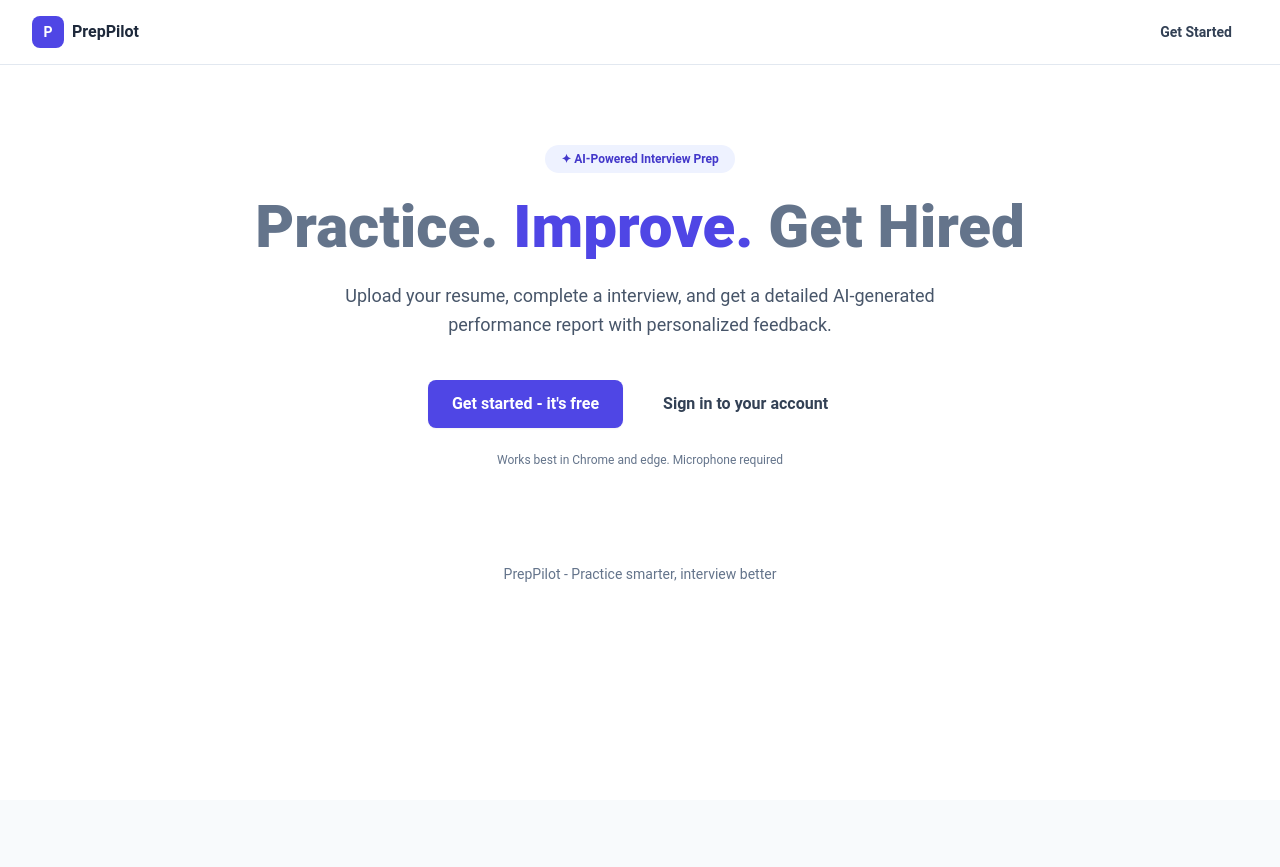
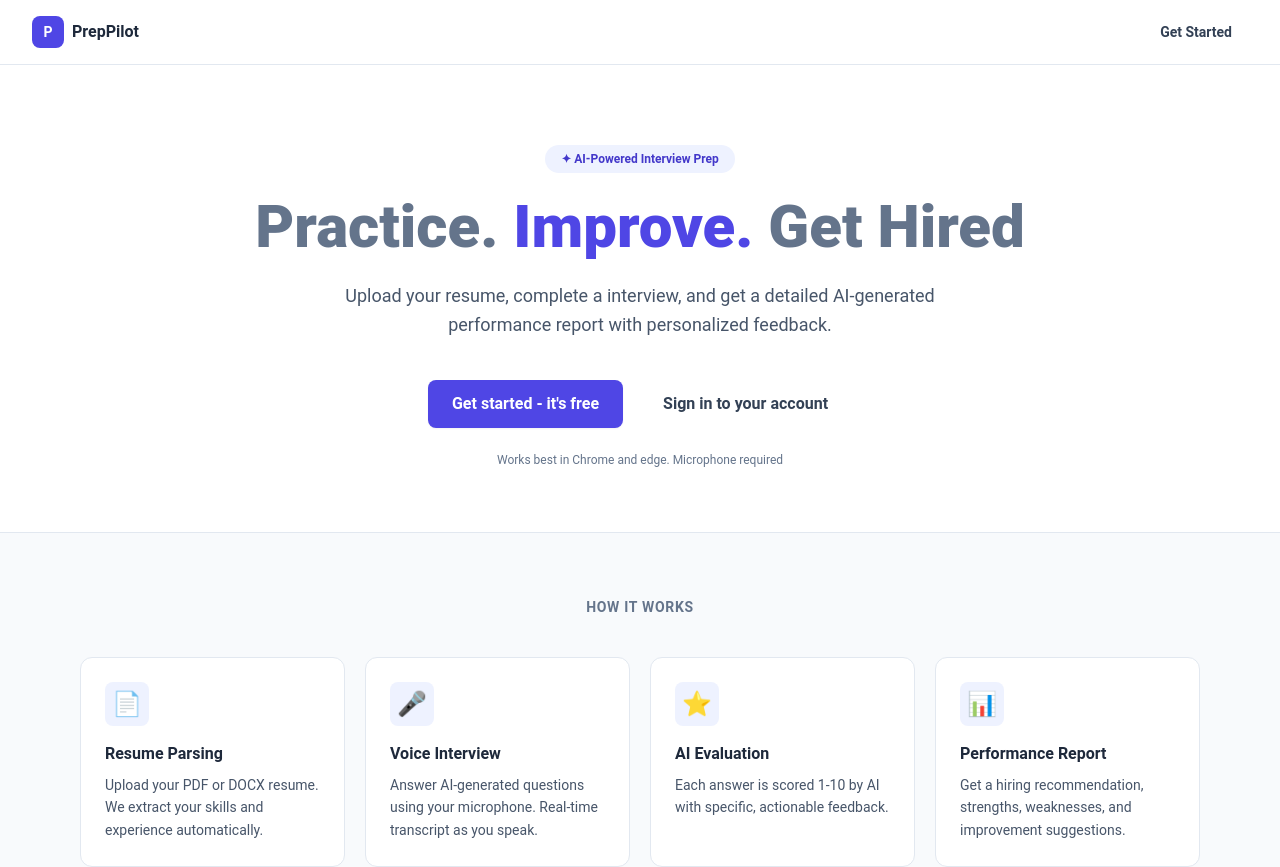
Before and after one commit to KaranSingh3112/PrepPilot, a React (Vite) app in the folder frontend/: page / in a window 1280 px wide. Shown: the top 867 px of the page. Before the commit the page ends 800 px from the top, so only its background shows below. Built offline with nearby package versions, Linux system fonts and the light colour scheme; no server answers.

Commit message:
Added features info

```diff
--- /dev/null
+++ b/frontend/src/components/FeatureCard.jsx
@@ -0,0 +1,14 @@
+
+const FeatureCard = ({ icon, title, description }) => {
+    return (
+        <div className="bg-white border border-slate-200 rounded-xl p-6 hover:shadow-md hover:border-brand-200 transition">
+            <div className="w-11 h-11 bg-brand-50 rounded-lg flex items-center justify-center mb-4">
+                {icon}
+            </div>
+            <h3 className="font-semibold text-slate-800 mb-2">{title}</h3>
+            <p className="text-sm text-slate-600 leading-relaxed">{description}</p>
+        </div>
+    )
+}
+
+export default FeatureCard;
--- a/frontend/src/pages/Home.jsx
+++ b/frontend/src/pages/Home.jsx
@@ -3,6 +3,7 @@ import Navbar from '../components/Navbar'
 import { useAuth } from '../context/AuthContext'
 import { Link, useNavigate } from 'react-router-dom';
 import PublicNavbar from '../components/PublicNavbar';
+import FeatureCard from '../components/FeatureCard';
 
 export default function LandingPage() {
   const { user } = useAuth();
@@ -51,14 +52,33 @@ export default function LandingPage() {
       </section>
 
 
-      <section>
-        <div>
-          <h2>
-            {/* How It Works */}
+      <section className='bg-slate-50 border-y border-slate-200 py-16'>
+        <div className='max-w-6xl mx-auto px-4'>
+          <h2 className='text-sm font-semibold text-slate-500 uppercase tracking-wider text-center mb-10'>
+            How It Works
           </h2>
-            {/* Todo */}
-          <div>
 
+          <div className='grid grid-cols-1 sm:grid-cols-2 lg:grid-cols-4 gap-5'>
+            <FeatureCard
+              icon={<span className="text-2xl">📄</span>}
+              title="Resume Parsing"
+              description="Upload your PDF or DOCX resume. We extract your skills and experience automatically."
+            />
+            <FeatureCard
+              icon={<span className="text-2xl">🎤</span>}
+              title="Voice Interview"
+              description="Answer AI-generated questions using your microphone. Real-time transcript as you speak."
+            />
+            <FeatureCard
+              icon={<span className="text-2xl">⭐</span>}
+              title="AI Evaluation"
+              description="Each answer is scored 1-10 by AI with specific, actionable feedback."
+            />
+            <FeatureCard
+              icon={<span className="text-2xl">📊</span>}
+              title="Performance Report"
+              description="Get a hiring recommendation, strengths, weaknesses, and improvement suggestions."
+            />
           </div>
 
         </div>
```
